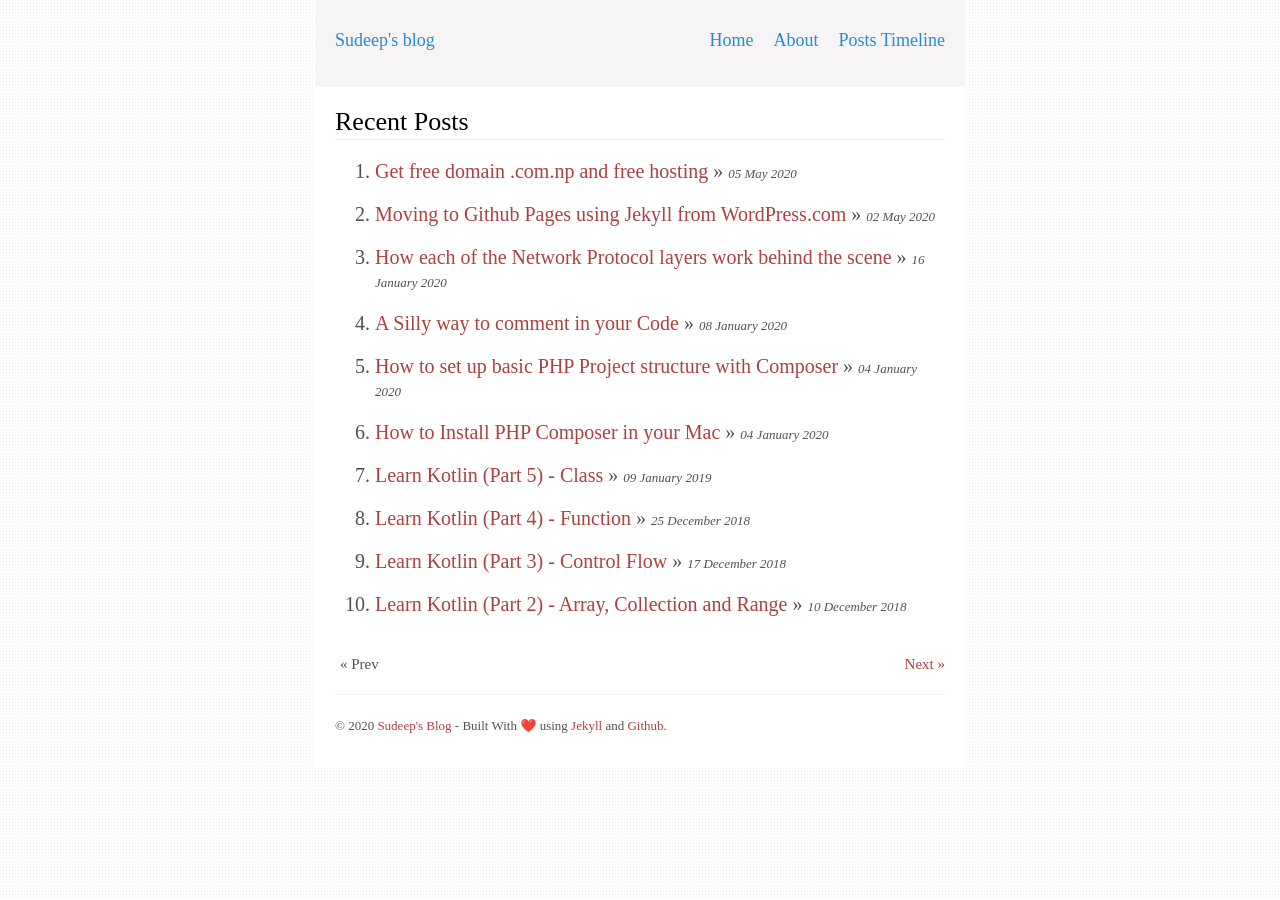
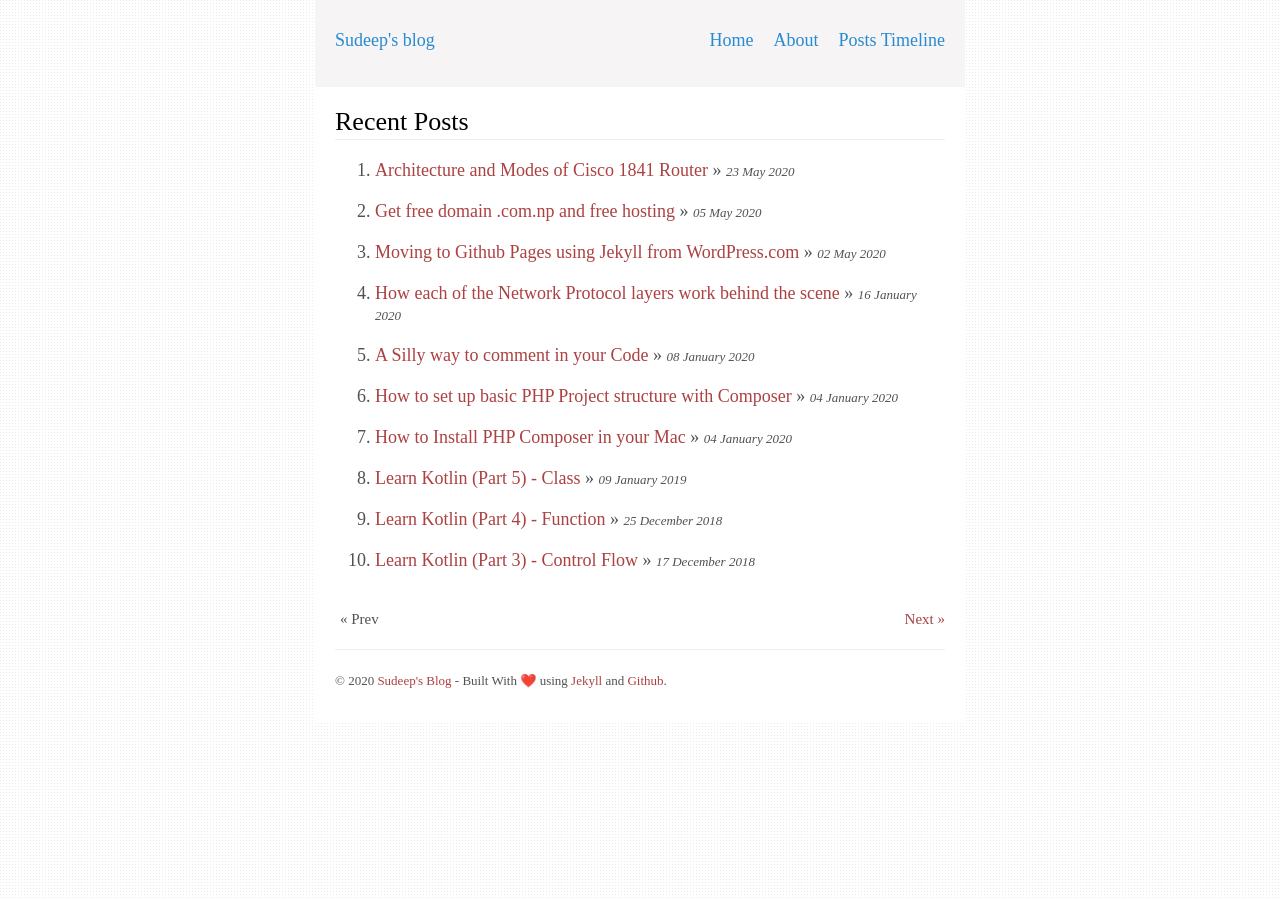
Before and after one commit to sudeep611/sudeep611.github.io, a Jekyll site: the page built from index.html, in a window 1280 px wide. Built offline with Jekyll 4.4.1, drawn with Linux system fonts in a browser that asks for light colours; the list of posts is cut into pages by our own code; part of the change alters nothing that is shown.

Commit message:
Post Cisco Architecture and Modes

```diff
--- a/_includes/style.css
+++ b/_includes/style.css
@@ -51,6 +51,7 @@ h3, h4, h5, h6 {
   font-size: 22px;
   margin-bottom: 6px;
   margin-top: 10px;
+  padding-top: 10px;
   font-weight: inherit;
 }
 /* Images */
@@ -128,6 +129,10 @@ nav ul li a.logo {
   background-color: #ffffff;
   margin: 0px;
 }
+.content li {
+  padding-bottom: 10px;
+  font-size: 18px;
+}
 .posts-list li {
   padding-bottom: 20px;
 }
@@ -137,7 +142,7 @@ table{
     border-collapse: collapse;
     border-spacing: 0;
     border:1px solid #eeeeee;
-    font-size: 16px;
+    font-size: 15px;
     margin-top: 15px;
 }
 th{
--- /dev/null
+++ b/_posts/2020-05-23-cisco-1841-router-architecture-modes.markdown
@@ -0,0 +1,78 @@
+---
+layout: post
+title:  "Architecture and Modes of Cisco 1841 Router"
+categories: Networking
+---
+Understand the external components of Cisco 1841 Router and learn three different modes User EXEC, Previleged and Global Configuration modes.
+
+<h3>The front view of the router</h3>
+![Frontview of Cisco 1841 Router](/assets/post-images/2020/cisco-1841-router-front-view.png)
+The above is the front view of the Cisco router. We have the logo in the left side and Router model number on the right side which is Cisco 1841. Next, we have two system LED 1 and 2 as follows:
+1. <i>System Power (SYS PWR) LED</i> - No power means off and blinking green means that the router is booting.
+1. <i>System Activity (SYS ACT) LED</i> - Off means there is no traffic is flowing through the router and blinking green indicated that router is currently moving traffic from one of the port.
+
+<h3>The back side of the router</h3>
+![Back side of Cisco 1841 Router](/assets/post-images/2020/cisco-1841-back-view.png)
+Let us see the different components and their meaning.
+
+1. <i>Slot 1 (WIC, VWIC—data only, or HWIC)</i> - Network Card expansion slot
+2. <i>Kensington Security Slot</i> - Secure the router physically from being stolen using the lock.
+3. <i>Fast Ethernet ports and LEDs</i> - They have capacity to transmit data at the rate of 100 Mbps. There are three LEDs,  FDX (When it is on, it indicated full duplex and when off indicates half duplex operation), 100 (When it is on, it shows 100Mbps and when off indicates 10Mbps) and Link(When it is on, it means that the router is being connected to LAN).
+4. <i>Console port</i> - (Management Port) Connecting directly with the computer using console cable for the purpose of configuring the router.
+5. <i>Slot 0 (WIC, VWIC—data only, or HWIC)</i> - Network Card expansion slot
+6. <i>CompactFlash memory card slot</i> - For inserting the flash memory card. There is light called (CF), which blinks if card is being inserted and being used. On the right of it there is (AM) LED, It is on on if advanced integration module is being installed in the router.
+7. <i>USB port</i> - For plugging in an USB drive.
+8. <i>Fast Ethernet ports and LEDs</i>
+9. <i>Aux port</i> - (Management Port, Backup async port) It works as a backup console port. It can be used for dail-up port for remote router management.
+10. <i>On/Off switch</i> - Power on and off the router.
+11. <i>Input power connection</i> - Provide the AC power to the Router.
+
+In addition to these, as shown in the image above, there is a ground port between on/off swich and Input power connection which allows the router to be grounded.
+
+<h4>Methods of accessing the Router</h4>
+1. <i>In-band access</i>: Used when the router is accessible through network when ip address is configured.
+1. <i>Out-of-band access</i>: Physical access via console port.
+
+<h4>Modes of accessing the Router</h4>
+<table>
+<tr><th>Mode</th><th>Prompt</th><th>Description</th></tr>
+<tr>
+<td>User EXEC mode</td>
+<td>Router></td>
+<td>
+1. First Level of Access<br />
+2. Only supports basic commands.
+</td>
+</tr>
+<tr>
+<td>Privileged EXEC Mode</td>
+<td>Router#</td>
+<td>
+1. Includes all the commands from User EXEC mode as well
+2. Commands such as view configuration, debug, restart the router, etc.
+</td>
+</tr>
+<tr>
+<td>Global Configuration Mode</td>
+<td>Router(config)#</td>
+<td>
+1. Modify the running router configuration
+2. In this mode all the changes are made
+</td>
+</tr>
+<tr><td></td><td>Router(config-if)#</td><td>Interface level within the configuration mode [Ethernet, Serial] (IP address, IPX address)</td></tr>
+<tr><td></td><td>Router(config-router)#</td><td>Routing Engine Level [Rip, ospf] (network, version)</td></tr>
+<tr><td></td><td>Router(config-line)#</td><td>Line level [vty, console] (password, login)</td></tr>
+</table>
+
+<h3>Commands for navigating to different modes</h3>
+<table>
+<tr><th>Mode</th><th>Command</th></tr>
+<tr><td>Previleged EXEC</td><td>enable</td></tr>
+<tr><td>Global Previleged mode</td><td>configure terminal</td></tr>
+</table>
+
+<h3>Using the built-in help</h3>
+To access the help we can type <b>?</b> (question mark). Using ? sign on terminal will display all the particular available commands at that point in the router.
+
+[From LinkedIn Learning](https://www.linkedin.com/learning/learning-cisco-cli-router-configuration/)
```
Also changed, not shown: assets/post-images/2020/cisco-1841-back-view.png (added), assets/post-images/2020/cisco-1841-router-front-view.png (added).
